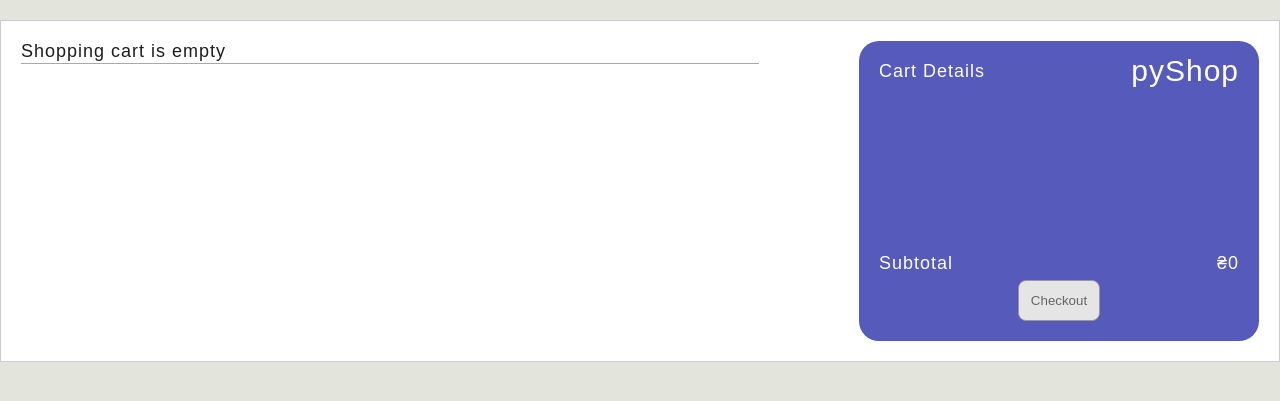
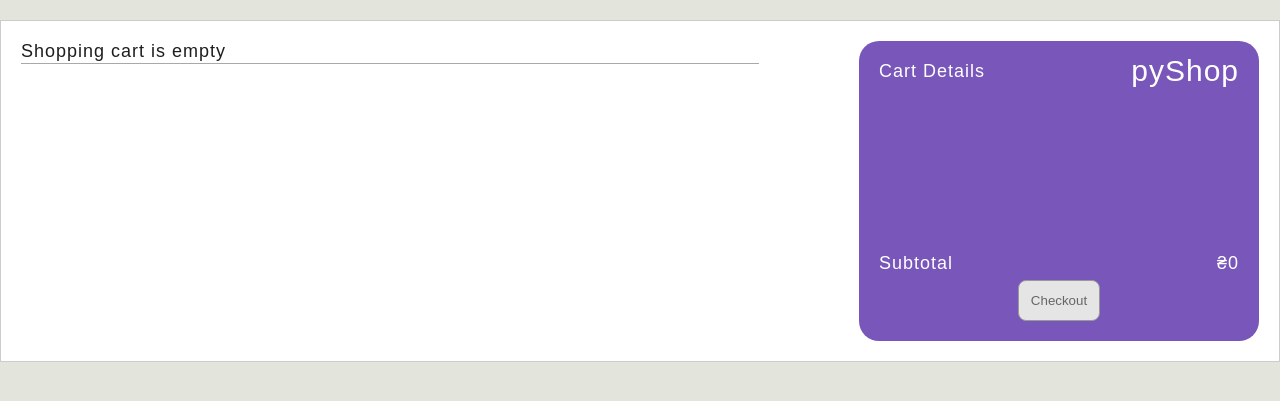
Before and after one commit to taras-fid/pyShop, a Django app: page /cart/ in a window 1280 px wide. Shown: the part 36-437 px from the top of the page. Run offline with Django 4.2, Linux system fonts and the light colour scheme.

Commit message:
Modified css for cart page

```diff
--- a/app/static/css/cart.css
+++ b/app/static/css/cart.css
@@ -208,7 +208,7 @@ h1,h2,h3,h4,h5,h6{font-size:inherit;font-weight: 400;}
     width: 400px;
     height: 300px;
     padding: 20px;
-    background-color: #565ABB;
+    background-color: #7956BA;
     border-radius: 20px;
 
     display: flex;
```
